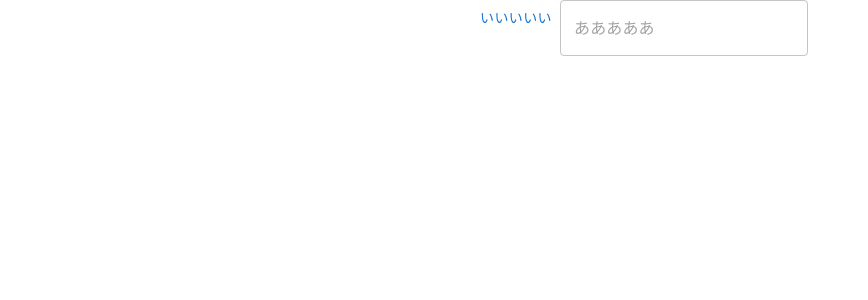
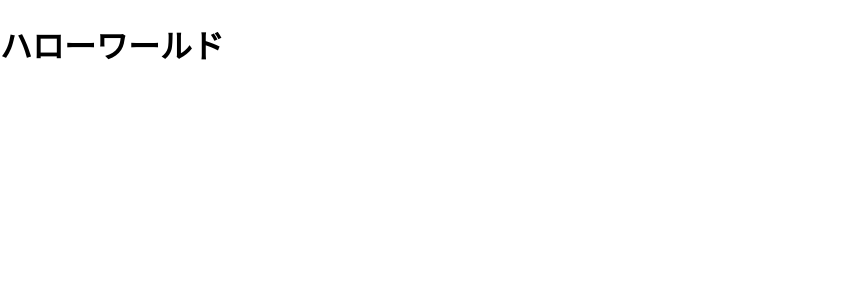
Before and after one commit to RyuheiKiso/react, a React (Create React App) app in the folder client/sample1/: page / in a window 1280 px wide. Shown: the top 300 px of the page, without its empty margins (0-868 px from the left). Built offline with nearby package versions, Linux system fonts and the light colour scheme.

Commit message:
feat: 不要なコンポーネントを削除し、Hello Worldエンドポイントを追加

```diff
--- a/client/sample1/src/App.tsx
+++ b/client/sample1/src/App.tsx
@@ -1,14 +1,9 @@
 import React from 'react';
-import logo from './logo.svg';
-import './App.css';
-import CustomButton from './shared/components/button';
-import CustomTextField from './shared/components/textbox';
 
 function App() {
   return (
     <div className="App">
-      <CustomButton label={'いいいいい'} triggerKey='F1' onClick={() => console.log('ボタンがクリックされました')} />
-      <CustomTextField placeholder={'あああああ'} />
+      <h1>ハローワールド</h1>
     </div>
   );
 }
```
Also changed, not shown: 10 other files (tests, documents, lock files or other folders).
